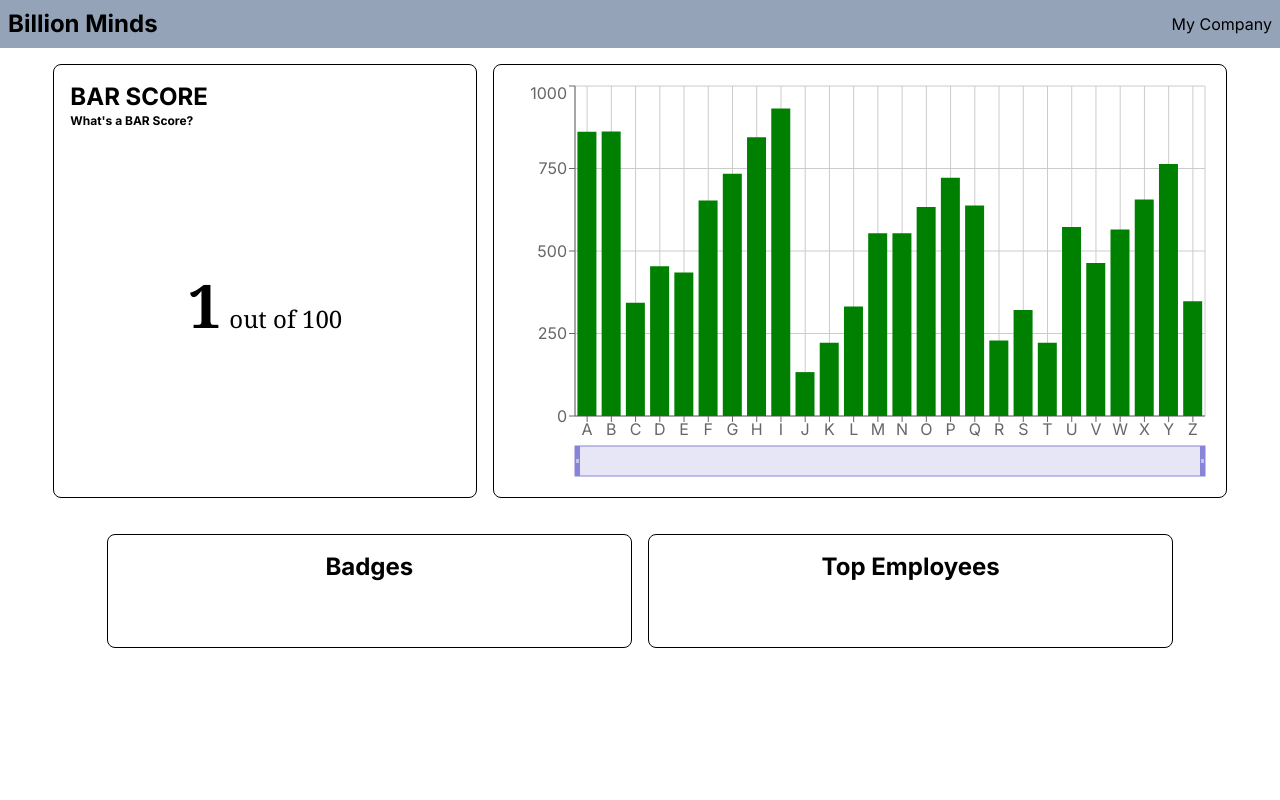
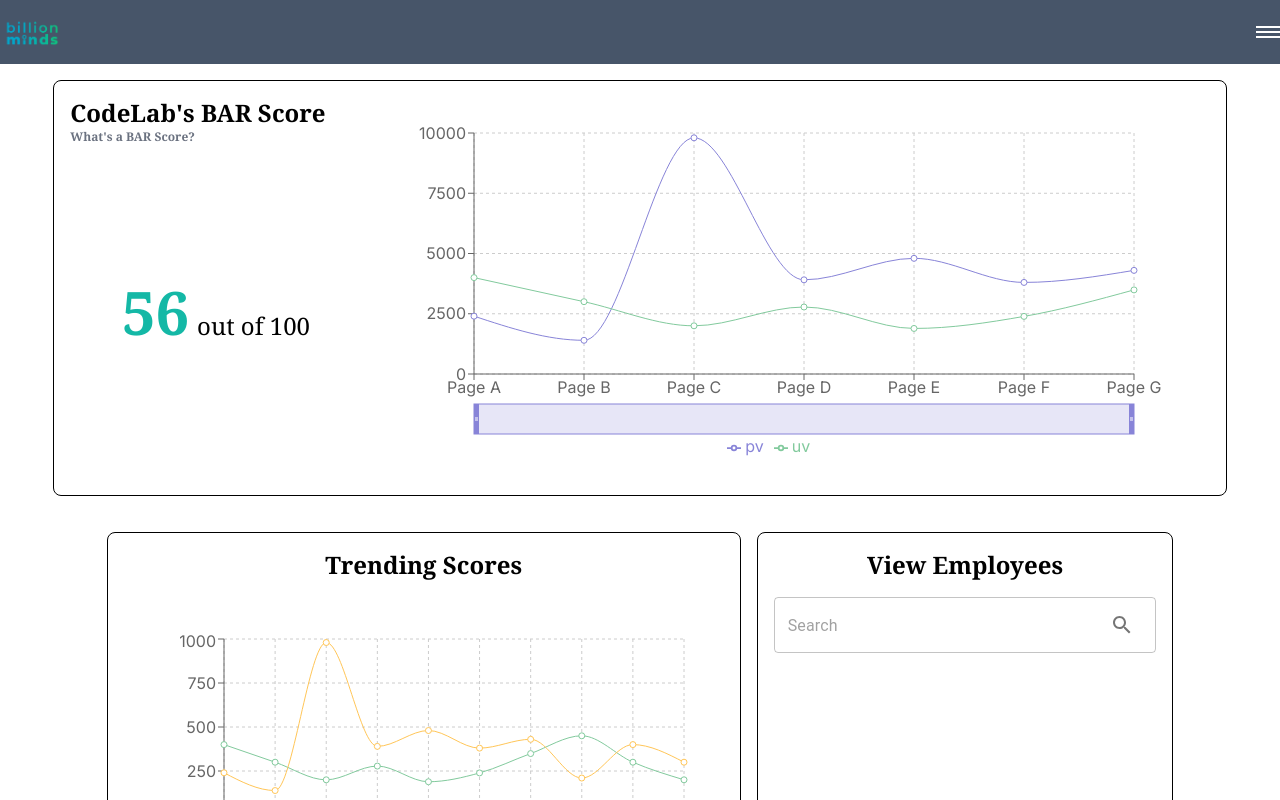
Before and after one commit to dy-ma/BillionMinds-Dash, a Next.js app: page /employer in a window 1280 px wide. Built offline with nearby package versions, Linux system fonts and the light colour scheme.

Commit message:
mid-fi employer dashboard

```diff
--- a/app/employer/page.tsx
+++ b/app/employer/page.tsx
@@ -1,6 +1,9 @@
 "use client";
 import React, { useState, useEffect } from 'react';
-import { BarChart, Bar, Brush, XAxis, YAxis, CartesianGrid} from 'recharts';
+import TextField from '@mui/material/TextField';
+import IconButton from '@mui/material/IconButton';
+import SearchIcon from '@mui/icons-material/Search';
+import { LineChart, Brush, XAxis, YAxis, CartesianGrid, Tooltip, Line, Legend} from 'recharts';
 
 const EmployerDashboard = () => {
   const [isMenuOpen, setIsMenuOpen] = useState(false);
@@ -14,48 +17,81 @@
   };
 
 const graph_data = [
-  {name:'A', x:861},
-  {name:'B', x:862},
-  {name:'C', x:343},
-  {name:'D', x:454},
-  {name:'E', x:435},
-  {name:'F', x:653},
-  {name:'G', x:734},
-  {name:'H', x:845},
-  {name:'I', x:932},
-  {name:'J', x:133},
-  {name:'K', x:222},
-  {name:'L', x:332},
-  {name:'M', x:554},
-  {name:'N', x:554},
-  {name:'O', x:633},
-  {name:'P', x:722},
-  {name:'Q', x:638},
-  {name:'R', x:229},
-  {name:'S', x:321},
-  {name:'T', x:222},
-  {name:'U', x:573},
-  {name:'V', x:464},
-  {name:'W', x:565},
-  {name:'X', x:656},
-  {name:'Y', x:764},
-  {name:'Z', x:348},
+  {
+    "name": "Page A",
+    "uv": 4000,
+    "pv": 2400,
+    "amt": 2400
+  },
+  {
+    "name": "Page B",
+    "uv": 3000,
+    "pv": 1398,
+    "amt": 2210
+  },
+  {
+    "name": "Page C",
+    "uv": 2000,
+    "pv": 9800,
+    "amt": 2290
+  },
+  {
+    "name": "Page D",
+    "uv": 2780,
+    "pv": 3908,
+    "amt": 2000
+  },
+  {
+    "name": "Page E",
+    "uv": 1890,
+    "pv": 4800,
+    "amt": 2181
+  },
+  {
+    "name": "Page F",
+    "uv": 2390,
+    "pv": 3800,
+    "amt": 2500
+  },
+  {
+    "name": "Page G",
+    "uv": 3490,
+    "pv": 4300,
+    "amt": 2100
+  }
 ]
 
+const employee_data = [
+  { name: '0', Employee1: 400, Employee2: 240 },
+  { name: '1', Employee1: 300, Employee2: 139 },
+  { name: '2', Employee1: 200, Employee2: 980 },
+  { name: '3', Employee1: 278, Employee2: 390 },
+  { name: '4', Employee1: 189, Employee2: 480 },
+  { name: '5', Employee1: 239, Employee2: 380 },
+  { name: '6', Employee1: 349, Employee2: 430 },
+  { name: '7', Employee1: 450, Employee2: 210 },
+  { name: '8', Employee1: 300, Employee2: 400 },
+  { name: '9', Employee1: 200, Employee2: 300 },
+];
+
 return (
-    <div className="h-screen bg-white flex flex-col items-center">
-      <div className="bg-slate-400 p-2 w-full">
+    <div className="h-screen bg-white overflow-auto flex flex-col items-center">
+      <div className="bg-slate-600 w-full">
         <div className="container mx-auto flex justify-between items-center">
-          <div className="text-black text-2xl font-bold">Billion Minds</div>
+        <img src="/logo.png" alt="Billion Minds Logo" className="w-16 h-auto"/>
+        {/* <div className="text-black text-2xl font-bold">Billion Minds</div> */}
 
           <div className="relative">
-            <button onClick={toggleMenu} className="text-black">
-              My Company
+            <button onClick={toggleMenu} className="flex flex-col justify-around w-6 h-4">
+             <div className="w-full h-0.5 bg-white"></div>
+              <div className="w-full h-0.5 bg-white"></div>
+              <div className="w-full h-0.5 bg-white"></div>
             </button>
             {isMenuOpen && (
               <div className="absolute right-0 mt-2 w-48 bg-black border border-gray-300 rounded-lg shadow-md">
                 <ul>
-                  <li className="py-2 px-4 hover:bg-blue-500">Sick dropdown dude</li>
+                <li className="py-2 px-4 hover:bg-blue-500">My Account</li>
+                  <li className="py-2 px-4 hover:bg-blue-500">My Company</li>
                 </ul>
               </div>
             )}
@@ -63,42 +99,72 @@
         </div>
       </div>
 
-      <div className="w-11/12 mt-4 flex flex-row gap-4">
-        <div className="flex-1 flex flex-col justify-between border border-black rounded-lg p-4">
+      <div className="w-11/12 mt-4 border border-black rounded-lg p-4">
+        <div className="flex flex-row gap-4">
+          <div className="flex-1 flex flex-col justify-between">
             <div className="text-left w-full">
-          <h1 className="text-2xl font-bold text-black">BAR SCORE</h1>
-          <p className="text-xs font-bold text-black">What&apos;s a BAR Score?</p>
+              <h1 className="text-2xl font-bold font-serif text-black">CodeLab&apos;s BAR Score</h1>
+              <p className="text-xs font-bold font-serif text-gray-500">What&apos;s a BAR Score?</p>
             </div>
             <div className="flex-1 flex justify-center items-center">
-         <p className="text-black flex items-baseline font-serif">
-            <span className="text-6xl font-bold mr-2">1</span>
-            <span className="text-2xl"> out of 100</span>
+              <p className="flex items-baseline font-serif">
+                <span className="text-6xl font-bold mr-2 text-teal-500">56</span>
+                <span className="text-2xl text-black "> out of 100</span>
               </p>
             </div>
           </div>
-        <div className="flex-1 flex justify-center items-center border border-black rounded-lg">
+
+          <div className="flex-1 flex justify-center items-center">
             <div className="w-full p-4">
-            <BarChart width={700} height={400} data={graph_data}>
-              <CartesianGrid />
+              <LineChart width={800} height={350} data={graph_data} margin={{ top: 20, right: 60, left: 20, bottom: 5 }}>
+                <CartesianGrid strokeDasharray="3 3" />
                 <XAxis dataKey="name" />
                 <YAxis />
+                <Tooltip />
                 <Brush dataKey="name" height={30} stroke="#8884d8" />
-              <Bar dataKey="x" fill="green" />
-            </BarChart>
+                <Legend />
+                <Line type="monotone" dataKey="pv" stroke="#8884d8" />
+                <Line type="monotone" dataKey="uv" stroke="#82ca9d" />
+              </LineChart>
             </div>
           </div>
-
+        </div>
       </div>
 
       <div className="w-10/12 mt-4 flex flex-row gap-4 pt-5">
         <div className="flex-1 flex flex-col justify-between border border-black rounded-lg p-4">
         <div className="text-center w-full h-20">
-          <h1 className="text-2xl font-bold text-black">Badges</h1>
+          <h1 className="text-2xl font-bold font-serif text-black">Trending Scores</h1>
+        </div>
+        <div className="justify-center items-center">
+          <LineChart width={600} height={250} data={employee_data} margin={{ top: 10, right: 40, left: 40, bottom: 10 }}>
+            <CartesianGrid strokeDasharray="3 3" />
+            <XAxis dataKey="name" />
+            <YAxis />
+            <Tooltip />
+            <Legend />
+            <Line type="monotone" dataKey="Employee1" stroke="#82ca9d" />
+            <Line type="monotone" dataKey="Employee2" stroke="#ffc658" />
+          </LineChart>
         </div>
        </div>
-       <div className="flex-1 flex flex-col justify-between border border-black rounded-lg p-4">
-        <div className="text-center w-full">
-          <h1 className="text-2xl font-bold text-black">Top Employees</h1>
+       <div className="flex-1 flex flex-col border border-black rounded-lg p-4">
+      <div className="text-center w-full mb-4">
+        <h1 className="text-2xl font-bold font-serif text-black">View Employees</h1>
+      </div>
+      <div className="flex items-center">
+        <TextField
+          fullWidth
+          variant="outlined"
+          placeholder="Search"
+          InputProps={{
+            endAdornment: (
+              <IconButton type="submit" aria-label="search">
+                <SearchIcon />
+              </IconButton>
+            ),
+          }}
+        />
       </div>
     </div>
       </div>
--- a/package.json
+++ b/package.json
@@ -9,6 +9,10 @@
     "lint": "next lint"
   },
   "dependencies": {
+    "@emotion/react": "^11.11.1",
+    "@emotion/styled": "^11.11.0",
+    "@mui/icons-material": "^5.14.18",
+    "@mui/material": "^5.14.18",
     "next": "14.0.0",
     "react": "^18",
     "react-dom": "^18",
```
Also changed, not shown: public/logo.png (added), 1 other file (tests, documents, lock files or other folders). Lines whose indentation alone changed are shown as unchanged.
